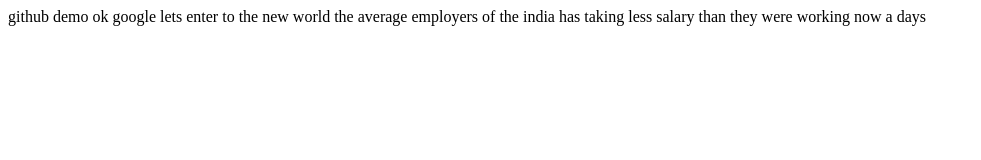
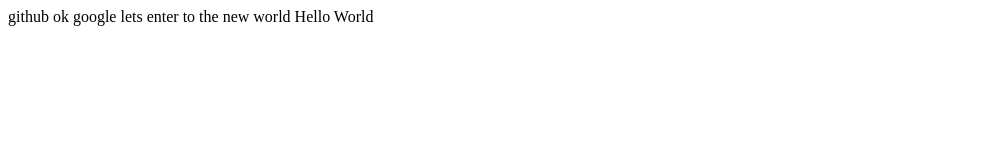
Before and after one commit to Bobby-mtech/frontend-app, a plain HTML site: page index.html in a window 1280 px wide. Shown: the whole page, without its empty margins (0-981 px from the left). Drawn offline with Linux system fonts and the light colour scheme.

Commit message:
home update index

```diff
--- a/index.html
+++ b/index.html
@@ -1,9 +1,9 @@
 <html>
     <title>
     </title>
-    github demo
+    github
     ok google lets enter to the new world
-    the average employers of the india has taking less salary than they were working now a days
+    Hello World
     <body>
     </body>
     <output>
```
